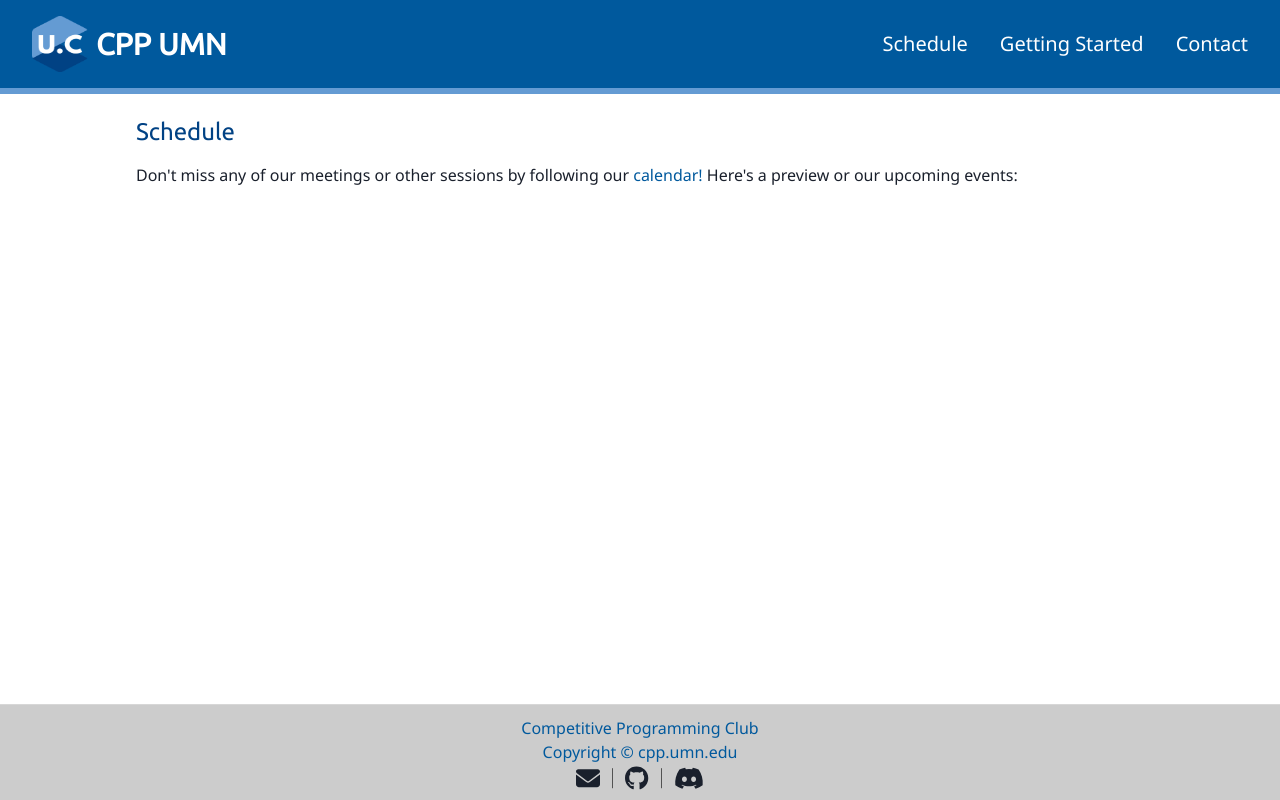
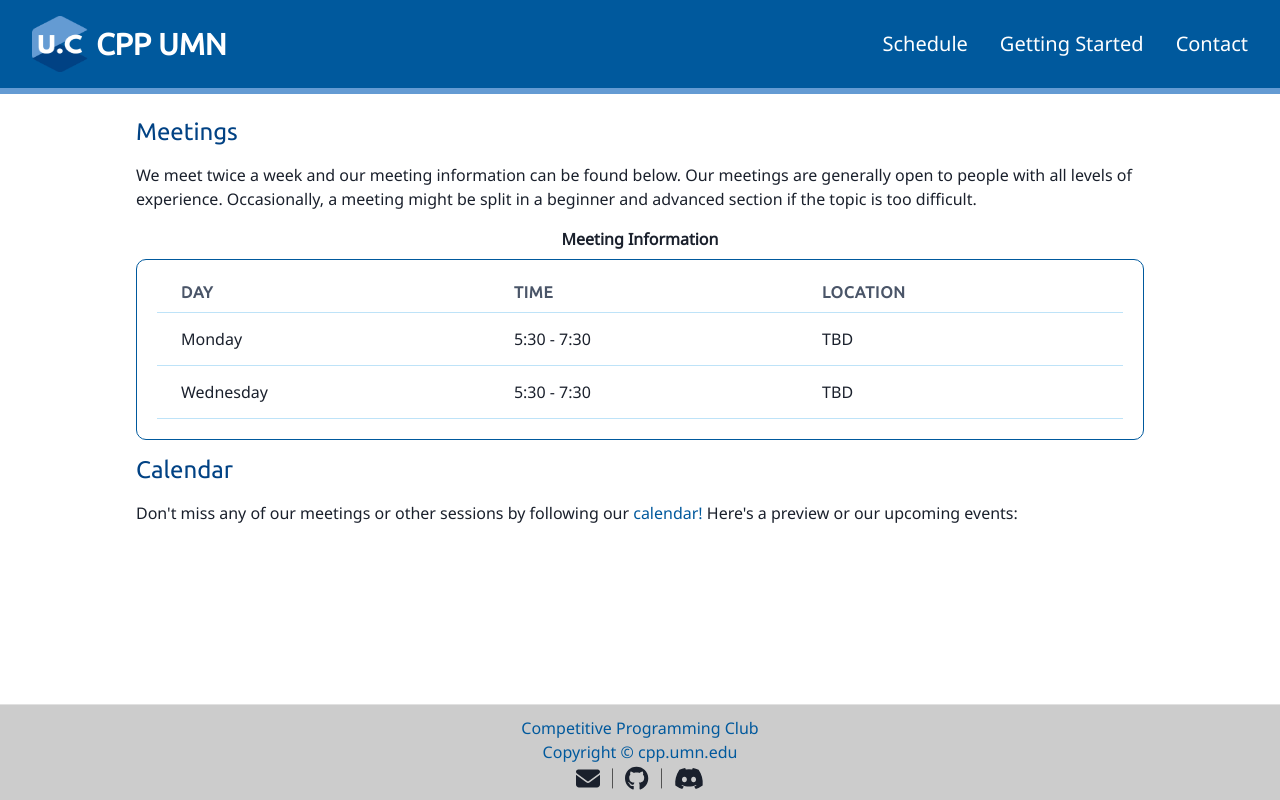
Before and after one commit to cppumn/website, a React (Create React App) app in the folder cpp-website/: page /schedule in a window 1280 px wide. Built offline with nearby package versions, Linux system fonts and the light colour scheme; no server answers.

Commit message:
added meetings table

```diff
--- /dev/null
+++ b/cpp-website/src/components/MeetingsTable.tsx
@@ -0,0 +1,37 @@
+import { Table, Tr, Th, Td, TableContainer, Thead, Tbody, Box, Text } from "@chakra-ui/react";
+import {CPPTheme } from "globals/CPPInfo";
+
+const MeetingsTable = () => {
+  return (
+    <Box>
+      <Text fontWeight="bold" fontSize={16} align="center"> Meeting Information </Text>
+      <Box mt={2} p={5} border="solid 1px" borderColor={CPPTheme.blue} borderRadius={10}>
+        <TableContainer mt={-2}>
+          <Table variant="simple" colorScheme="blue">
+            <Thead>
+              <Tr>
+                <Th fontSize={16}> Day </Th>
+                <Th fontSize={16}> Time </Th>
+                <Th fontSize={16}> Location </Th>
+              </Tr>
+            </Thead>
+            <Tbody>
+              <Tr>
+                <Td> Monday </Td>
+                <Td> 5:30 - 7:30 </Td>
+                <Td> TBD </Td>
+              </Tr>
+              <Tr borderBottom="0px">
+                <Td> Wednesday </Td>
+                <Td> 5:30 - 7:30 </Td>
+                <Td> TBD </Td>
+              </Tr>
+            </Tbody>
+          </Table>
+        </TableContainer>
+      </Box>
+    </Box>
+  );
+};
+
+export default MeetingsTable;
--- a/cpp-website/src/pages/SchedulePage.tsx
+++ b/cpp-website/src/pages/SchedulePage.tsx
@@ -1,9 +1,9 @@
 import { Center, Flex, Heading, Text, Link as ChakraLink } from "@chakra-ui/react";
 import { useEffect, useState } from "react";
-import { UnderlinedText } from "globals/styledComponents";
 
 import { Calendar, calendarEvent } from "services/GoogleCalendarApi";
 import { CPPCalendarConfig, CPPTheme } from "globals/CPPInfo";
+import MeetingsTable from "components/MeetingsTable";
 
 import { FontAwesomeIcon } from "@fortawesome/react-fontawesome";
 import { faCircleExclamation } from "@fortawesome/free-solid-svg-icons";
@@ -34,7 +34,16 @@ const SchedulePage = () => {
       gap={4}
     >
       <Heading color={CPPTheme.darkblue} fontSize="1.5rem" fontWeight={450}>
-        Schedule
+        Meetings
+      </Heading>
+      <Text>
+        We meet twice a week and our meeting information can be found below.
+        Our meetings are generally open to people with all levels of experience.
+        Occasionally, a meeting might be split in a beginner and advanced section if the topic is too difficult.
+      </Text>
+      <MeetingsTable/>
+      <Heading color={CPPTheme.darkblue} fontSize="1.5rem" fontWeight={450}>
+        Calendar
       </Heading>
       <Text>
         Don't miss any of our meetings or other sessions by following our {" "}
```
